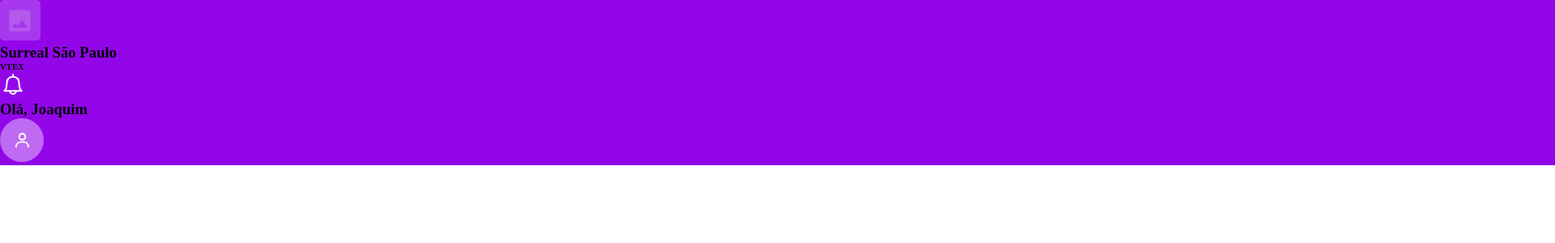
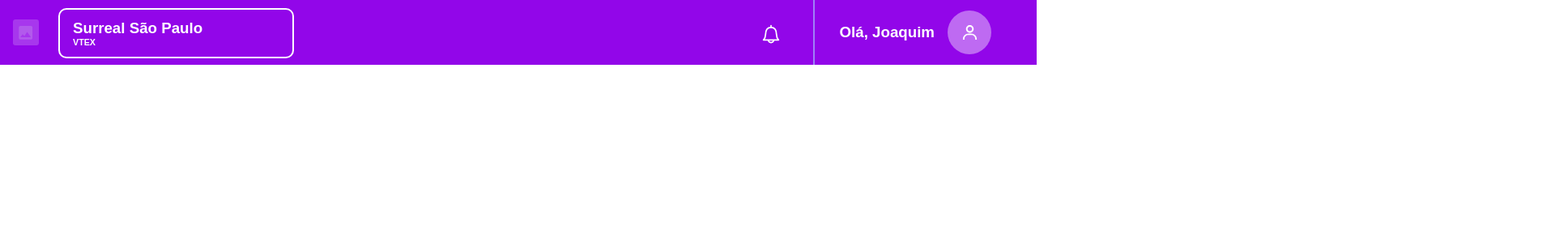
Before and after one commit to ThiagoPaz1/Desafioo-frontend-vuejs, a Vue app in the folder teste-frontend/: page / in a window 1280 px wide. Shown: the top 300 px of the page at 81% size, 1920 px wide, since content can reach past the window. Built offline with nearby package versions, Linux system fonts and the light colour scheme.

Commit message:
feat: Criado componente Header.

```diff
--- a/teste-frontend/src/components/HeaderComp.vue
+++ b/teste-frontend/src/components/HeaderComp.vue
@@ -1,15 +1,19 @@
 <template>
   <header class="headerStyle">
-    <img src="../assets/img/logo.svg" alt="logo">
+    <section>
+      <img class="imgLogo" src="../assets/img/logo.svg" alt="logo">
       <div>
         <h3>Surreal São Paulo</h3>
         <h6>VTEX</h6>
       </div>
-    <img src="../assets/img/icone-bell.svg" alt="icone de sino">
+    </section>
+    <section>
+      <img class="imgBell" src="../assets/img/icone-bell.svg" alt="icone de sino">
       <div>
         <h3>Olá, Joaquim</h3>
         <img src="../assets/img/usuario.svg" alt="usuario">
       </div>
+    </section>
   </header>
 </template>
 
@@ -20,9 +24,72 @@
 </script>
 
 <style scoped>
-  header.headerStyle {
-    width: 1920px;
+  /* GERAL */
+  .headerStyle {
+    display: flex;
+    justify-content: space-between;
+    width: 100%;
+    height: 80px;
     background-color: #9206E9;
   }
 
+  .headerStyle section {
+    display: flex;
+    font-family: Arial, Helvetica, sans-serif;
+    font-weight: 700;
+    color: white;
+  }
+
+  /* SECTION 1 */
+  .imgLogo {
+    margin: 24px 14px 24px 16px;
+  }
+
+  .imgLogo + div {
+    display: flex;
+    flex-direction: column;
+    justify-content: center;
+    width: 287px;
+    height: 58px;
+    margin-left: 10px;
+    margin-top: 10px;
+    border: 2px solid #FFFFFF;
+    border-radius: 10px;
+  }
+
+  .imgLogo + div h3 {
+    margin-left: 16px;
+  }
+
+  .imgLogo + div h6 {
+    margin-left: 16px;
+  }
+
+  /* SECTION 2 */
+  .imgBell {
+    width: 28px;
+    height: 28px;
+    margin-top: 28px;
+    margin-right: 37.33px;
+  }
+
+  .imgBell + div {
+    display: flex;
+    height: 80px;
+    border-left: 2px #9F81F7 solid;
+  }
+
+  .imgBell + div h3 {
+    padding-left: 31px;
+    margin-top: 29px;
+    margin-right: 16px;
+  }
+
+  .imgBell + div img {
+    width: 54px;
+    height: 54px;
+    margin-top: 13px;
+    margin-right: 56px;
+    margin-bottom: 13px;
+  }
 </style>
```
Lines whose indentation alone changed are shown as unchanged.
